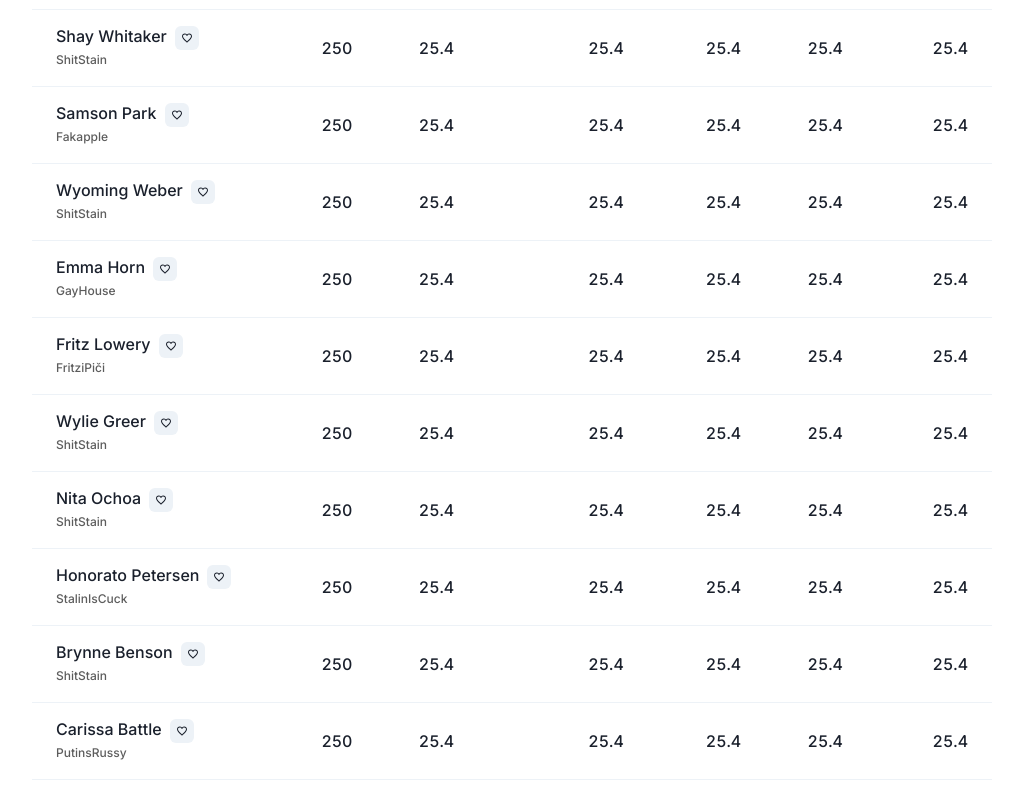
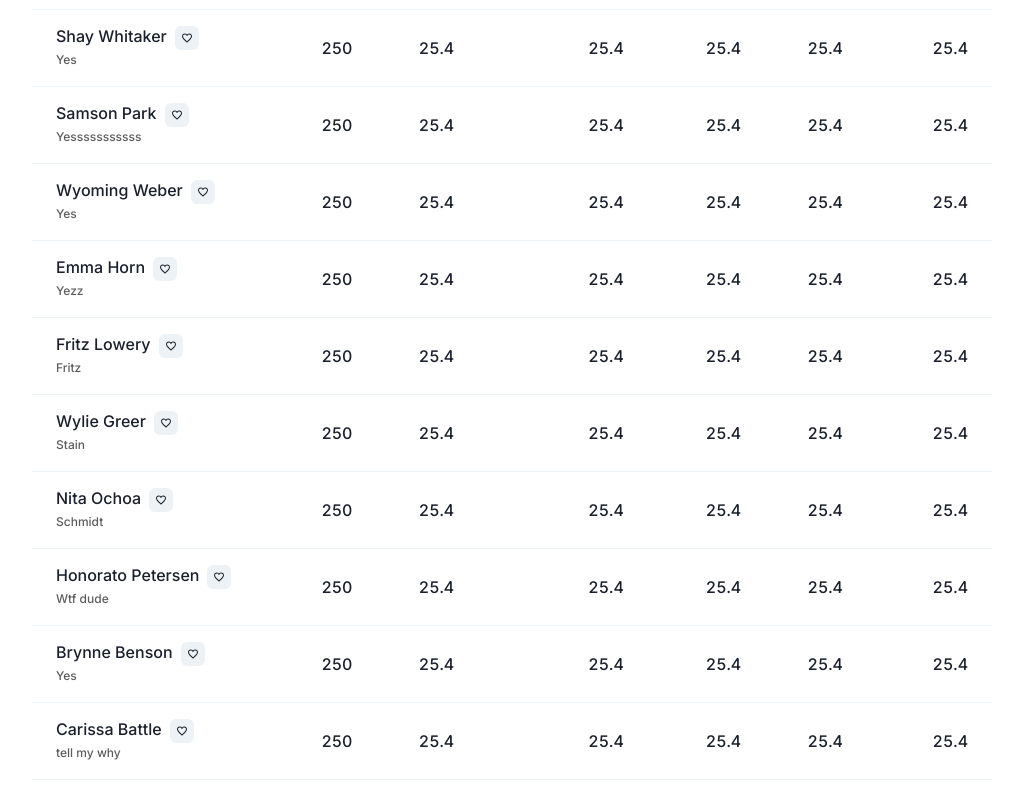
Before and after one commit to Makakusnik/Nupp, a Next.js app in the folder Frontend/: page / in a window 1280 px wide. Shown: the part 1140-1936 px from the top of the page, without its empty margins (128-1151 px from the left). Built offline with nearby package versions, Linux system fonts and the light colour scheme.

Commit message:
Why i have to do this

```diff
--- a/Frontend/testdata/data.ts
+++ b/Frontend/testdata/data.ts
@@ -38,9 +38,9 @@ export type VendorType = {
 };
 
 export const VendorData: VendorType[] = [
-  { name: "Coop Jednota", id: "1233", url: "www.kokotnakovo.sk", residence: "Bratislava, Pičná 8" },
-  { name: "Lidl", id: "1533", url: "www.lidel.sk", residence: "Bratislava, Pičná 8" },
-  { name: "Fakin Billa", id: "113", url: "www.BillaBillaBilla.sk", residence: "Bratislava, Pičná 8" },
+  { name: "Coop Jednota", id: "1233", url: "www.kokotnakovo.sk", residence: "Bratislava, Vlcie Hrdlo " },
+  { name: "Lidl", id: "1533", url: "www.lidel.sk", residence: "Bratislava, Vlcie Hrdlo " },
+  { name: "Fakin Billa", id: "113", url: "www.BillaBillaBilla.sk", residence: "Bratislava, Vlcie Hrdlo " },
   { name: "Coop Mountfield", id: "1245" },
 ];
 
@@ -128,7 +128,7 @@ export const MarkData2 = [
 export var data: Data[] = [
   {
     name: "Shay Whitaker",
-    secondaryData: "ShitStain",
+    secondaryData: "Yes",
     energy: 1522,
     fats: 524,
     carbs: 213,
@@ -139,7 +139,7 @@ export var data: Data[] = [
   },
   {
     name: "Samson Park",
-    secondaryData: "Fakapple",
+    secondaryData: "Yesssssssssss",
     energy: 429,
     fats: 1166,
     carbs: 44,
@@ -150,7 +150,7 @@ export var data: Data[] = [
   },
   {
     name: "Wyoming Weber",
-    secondaryData: "ShitStain",
+    secondaryData: "Yes",
     energy: 474,
     fats: 1042,
     carbs: 1462,
@@ -161,7 +161,7 @@ export var data: Data[] = [
   },
   {
     name: "Emma Horn",
-    secondaryData: "GayHouse",
+    secondaryData: "Yezz",
     energy: 1990,
     fats: 1900,
     carbs: 561,
@@ -172,7 +172,7 @@ export var data: Data[] = [
   },
   {
     name: "Fritz Lowery",
-    secondaryData: "FritziPiči",
+    secondaryData: "Fritz",
     energy: 624,
     fats: 365,
     carbs: 1999,
@@ -183,7 +183,7 @@ export var data: Data[] = [
   },
   {
     name: "Wylie Greer",
-    secondaryData: "ShitStain",
+    secondaryData: "Stain",
     energy: 669,
     fats: 785,
     carbs: 1361,
@@ -194,7 +194,7 @@ export var data: Data[] = [
   },
   {
     name: "Nita Ochoa",
-    secondaryData: "ShitStain",
+    secondaryData: "Schmidt",
     energy: 1085,
     fats: 498,
     carbs: 1801,
@@ -205,7 +205,7 @@ export var data: Data[] = [
   },
   {
     name: "Honorato Petersen",
-    secondaryData: "StalinIsCuck",
+    secondaryData: "Wtf dude",
     energy: 1273,
     fats: 847,
     carbs: 1994,
@@ -216,7 +216,7 @@ export var data: Data[] = [
   },
   {
     name: "Brynne Benson",
-    secondaryData: "ShitStain",
+    secondaryData: "Yes",
     energy: 1993,
     fats: 193,
     carbs: 1182,
@@ -227,7 +227,7 @@ export var data: Data[] = [
   },
   {
     name: "Carissa Battle",
-    secondaryData: "PutinsRussy",
+    secondaryData: "tell my why",
     energy: 1357,
     fats: 1007,
     carbs: 1039,
@@ -238,7 +238,7 @@ export var data: Data[] = [
   },
   {
     name: "Zelda Butler",
-    secondaryData: "ShitStain",
+    secondaryData: "Yes",
     energy: 899,
     fats: 878,
     carbs: 1826,
@@ -249,7 +249,7 @@ export var data: Data[] = [
   },
   {
     name: "Karleigh Fisher",
-    secondaryData: "ShitStain",
+    secondaryData: "Yes",
     energy: 1235,
     fats: 231,
     carbs: 588,
@@ -260,7 +260,7 @@ export var data: Data[] = [
   },
   {
     name: "Aretha Scott",
-    secondaryData: "ShitStain",
+    secondaryData: "Yes",
     energy: 64,
     fats: 979,
     carbs: 1466,
@@ -271,7 +271,7 @@ export var data: Data[] = [
   },
   {
     name: "Iris Garcia",
-    secondaryData: "ShitStain",
+    secondaryData: "Yes",
     energy: 62,
     fats: 1024,
     carbs: 659,
@@ -282,7 +282,7 @@ export var data: Data[] = [
   },
   {
     name: "Shoshana Daniels",
-    secondaryData: "ShitStain",
+    secondaryData: "Yes",
     energy: 948,
     fats: 560,
     carbs: 1572,
@@ -293,7 +293,7 @@ export var data: Data[] = [
   },
   {
     name: "Oscar Baxter",
-    secondaryData: "ShitStain",
+    secondaryData: "Yes",
     energy: 117,
     fats: 1661,
     carbs: 389,
@@ -304,7 +304,7 @@ export var data: Data[] = [
   },
   {
     name: "Keaton Roach",
-    secondaryData: "ShitStain",
+    secondaryData: "Yes",
     energy: 535,
     fats: 1338,
     carbs: 1330,
@@ -315,7 +315,7 @@ export var data: Data[] = [
   },
   {
     name: "Anjolie Mills",
-    secondaryData: "ShitStain",
+    secondaryData: "Yes",
     energy: 139,
     fats: 636,
     carbs: 1071,
@@ -326,7 +326,7 @@ export var data: Data[] = [
   },
   {
     name: "Bruce Snyder",
-    secondaryData: "ShitStain",
+    secondaryData: "Yes",
     energy: 1629,
     fats: 1078,
     carbs: 704,
@@ -337,7 +337,7 @@ export var data: Data[] = [
   },
   {
     name: "Aurelia Richard",
-    secondaryData: "ShitStain",
+    secondaryData: "Yes",
     energy: 396,
     fats: 2000,
     carbs: 1909,
@@ -348,7 +348,7 @@ export var data: Data[] = [
   },
   {
     name: "Emery Frazier",
-    secondaryData: "ShitStain",
+    secondaryData: "Yes",
     energy: 1702,
     fats: 0,
     carbs: 510,
@@ -359,7 +359,7 @@ export var data: Data[] = [
   },
   {
     name: "Luke Simpson",
-    secondaryData: "ShitStain",
+    secondaryData: "Yes",
     energy: 296,
     fats: 948,
     carbs: 1885,
@@ -370,7 +370,7 @@ export var data: Data[] = [
   },
   {
     name: "Clinton Avery",
-    secondaryData: "ShitStain",
+    secondaryData: "Yes",
     energy: 1682,
     fats: 1194,
     carbs: 1023,
@@ -381,7 +381,7 @@ export var data: Data[] = [
   },
   {
     name: "Craig Byrd",
-    secondaryData: "ShitStain",
+    secondaryData: "Yes",
     energy: 750,
     fats: 694,
     carbs: 1027,
@@ -392,7 +392,7 @@ export var data: Data[] = [
   },
   {
     name: "Bradley Donovan",
-    secondaryData: "ShitStain",
+    secondaryData: "Yes",
     energy: 1215,
     fats: 127,
     carbs: 1142,
```
